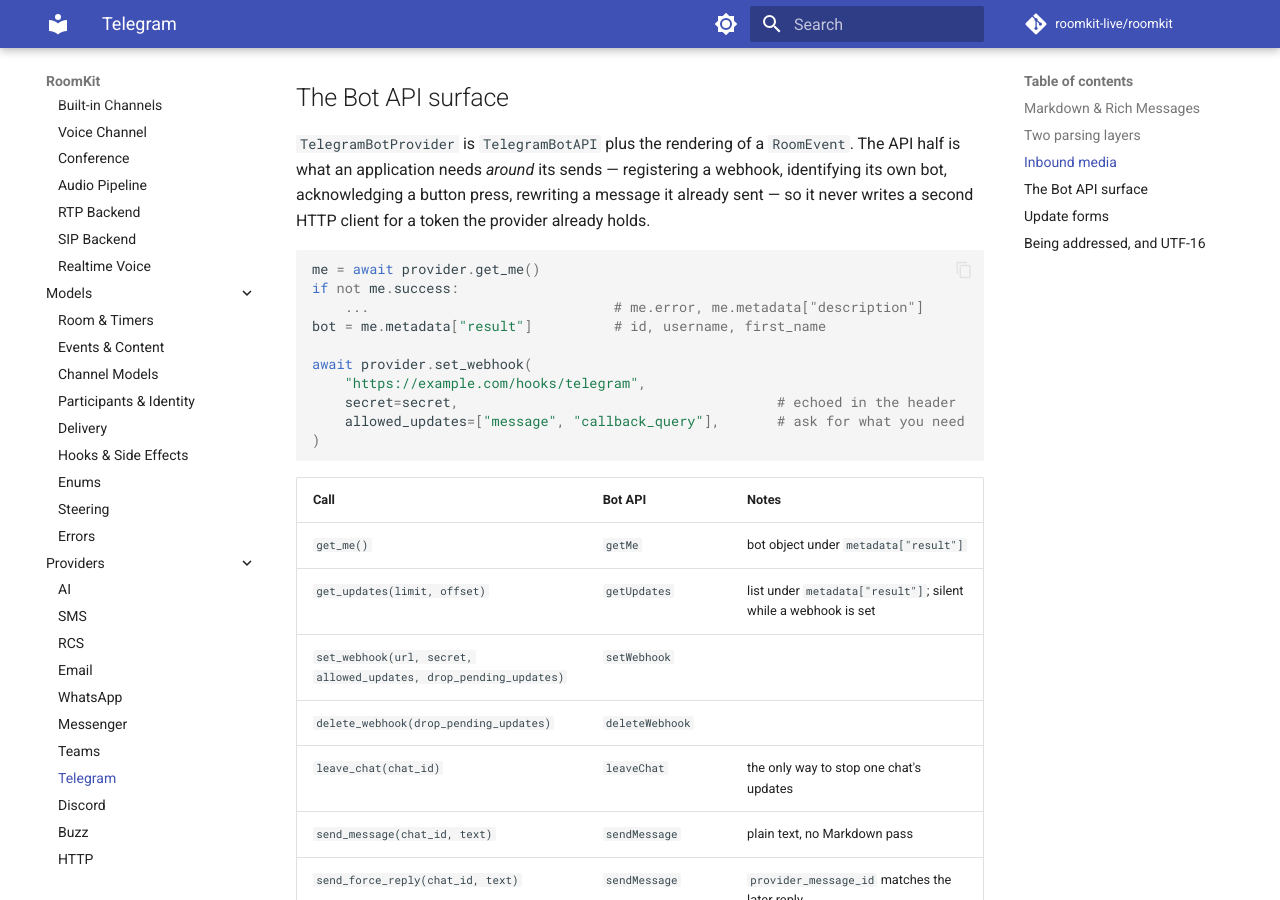
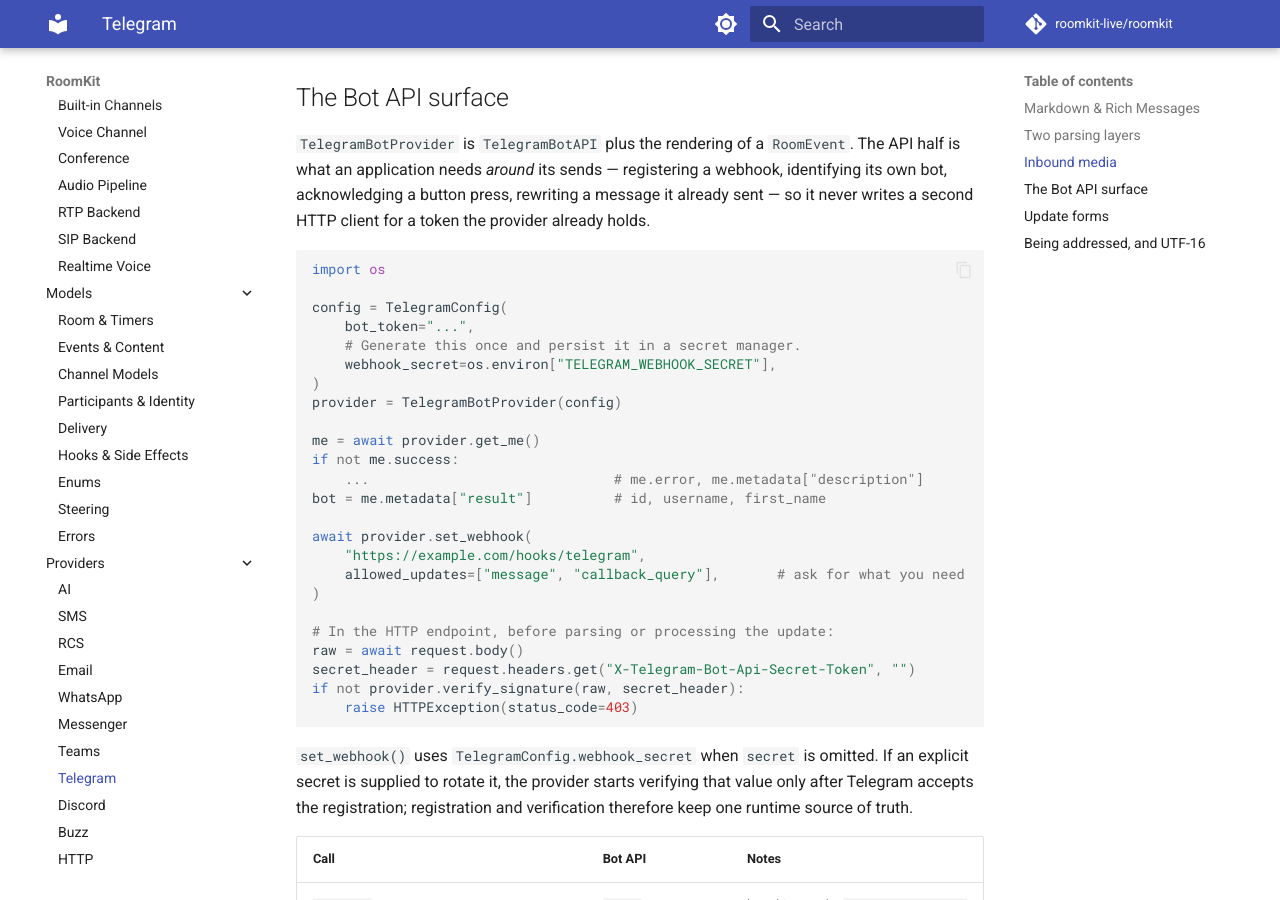
Before and after one commit to roomkit-live/roomkit-docs, an MkDocs documentation site: the page built from docs/api/providers-telegram.md, in a window 1280 px wide and 900 px high, scrolled down 2090 px. Built offline with MkDocs 1.6.1 and Material for MkDocs 9.7.7, drawn with Linux system fonts in a browser that asks for light colours; comment, search, counter and statistics services are not loaded.

````diff
--- a/docs/api/providers-telegram.md
+++ b/docs/api/providers-telegram.md
@@ -97,6 +97,15 @@ message it already sent — so it never writes a second HTTP client for a token
 the provider already holds.
 
 ```python
+import os
+
+config = TelegramConfig(
+    bot_token="...",
+    # Generate this once and persist it in a secret manager.
+    webhook_secret=os.environ["TELEGRAM_WEBHOOK_SECRET"],
+)
+provider = TelegramBotProvider(config)
+
 me = await provider.get_me()
 if not me.success:
     ...                              # me.error, me.metadata["description"]
@@ -104,10 +113,20 @@ bot = me.metadata["result"]          # id, username, first_name
 
 await provider.set_webhook(
     "https://example.com/hooks/telegram",
-    secret=secret,                                       # echoed in the header
     allowed_updates=["message", "callback_query"],       # ask for what you need
 )
+
+# In the HTTP endpoint, before parsing or processing the update:
+raw = await request.body()
+secret_header = request.headers.get("X-Telegram-Bot-Api-Secret-Token", "")
+if not provider.verify_signature(raw, secret_header):
+    raise HTTPException(status_code=403)
 ```
+
+`set_webhook()` uses `TelegramConfig.webhook_secret` when `secret` is omitted.
+If an explicit secret is supplied to rotate it, the provider starts verifying
+that value only after Telegram accepts the registration; registration and
+verification therefore keep one runtime source of truth.
 
 | Call | Bot API | Notes |
 |---|---|---|
````
Also changed, not shown: docs/guides/postgres-store.md (+1 -1 lines), docs/guides/security-hardening.md (+6 -0 lines), docs/guides/smart-turn.md (+6 -0 lines).
